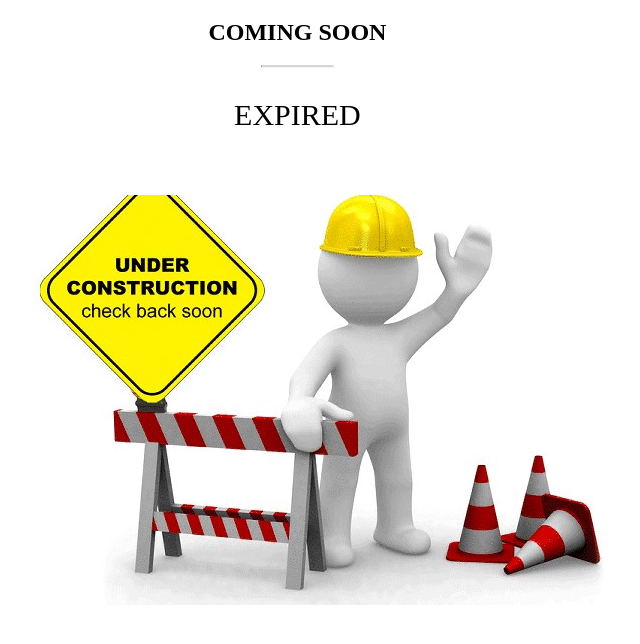
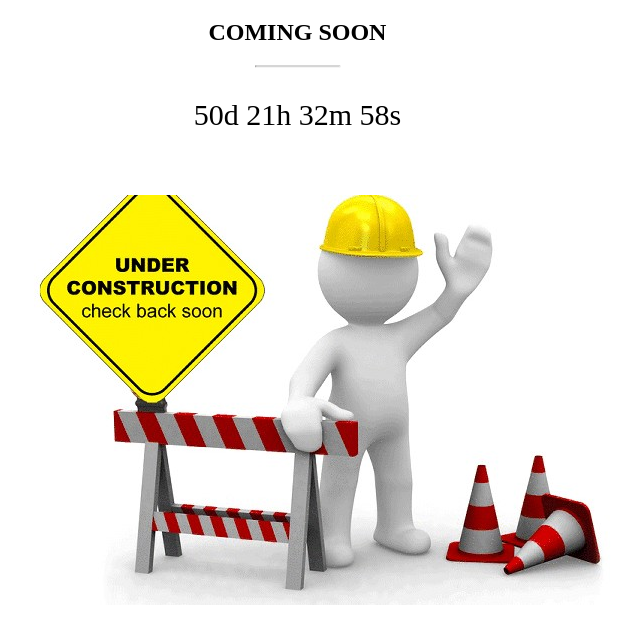
Before and after one commit to kanikag/plasticians, a plain HTML site: page index.html in a window 1280 px wide. Shown: the whole page, without its empty margins (317-957 px from the left). Drawn offline with Linux system fonts and the light colour scheme.

Commit message:
Update index.html
Update time

```diff
--- a/index.html
+++ b/index.html
@@ -58,7 +58,7 @@
 
 <script>
     // Set the date we're counting down to
-    var countDownDate = new Date("Mar 10, 2019 15:37:25").getTime();
+    var countDownDate = new Date("May 30, 2019 15:37:25").getTime();
 
     // Update the count down every 1 second
     var countdownfunction = setInterval(function() {
```
